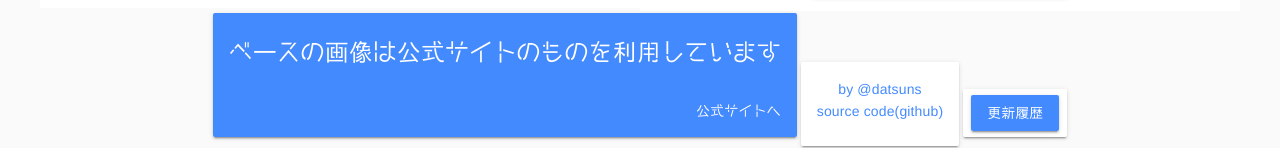
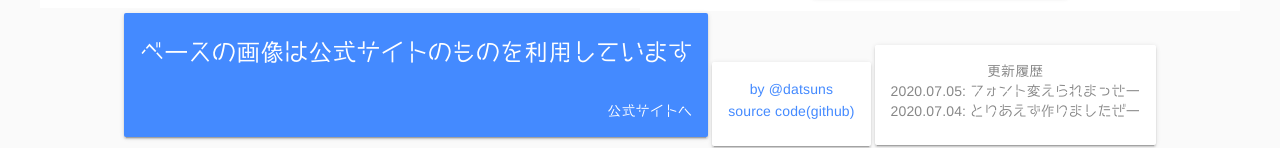
Before and after one commit to datsuns/chaincroprof, a Vue app: page / in a window 1280 px wide. Shown: the part 781-929 px from the top of the page. Built offline with nearby package versions, Linux system fonts and the light colour scheme; a web font is replaced by a local one.

Commit message:
change: changelog text to md-card

```diff
--- a/src/components/AppFooter.vue
+++ b/src/components/AppFooter.vue
@@ -18,6 +18,7 @@
       </md-card-content>
     </md-card>
 
+    <!--
     <md-card>
       <md-dialog :md-active.sync="showChangeLog">
         <md-dialog-title>更新履歴</md-dialog-title>
@@ -32,6 +33,14 @@
         </md-dialog-actions>
       </md-dialog>
       <md-button class="md-primary md-raised" @click="showChangeLog = true">更新履歴</md-button>
+    </md-card>
+    -->
+    <md-card>
+      <md-card-content>
+        <div class="md-subhead">更新履歴</div>
+        <div class="md-subhead">2020.07.05: フォント変えられまっせー</div>
+        <div class="md-subhead">2020.07.04: とりあえず作りましたぜー</div>
+      </md-card-content>
     </md-card>
   </div>
 </template>
```
